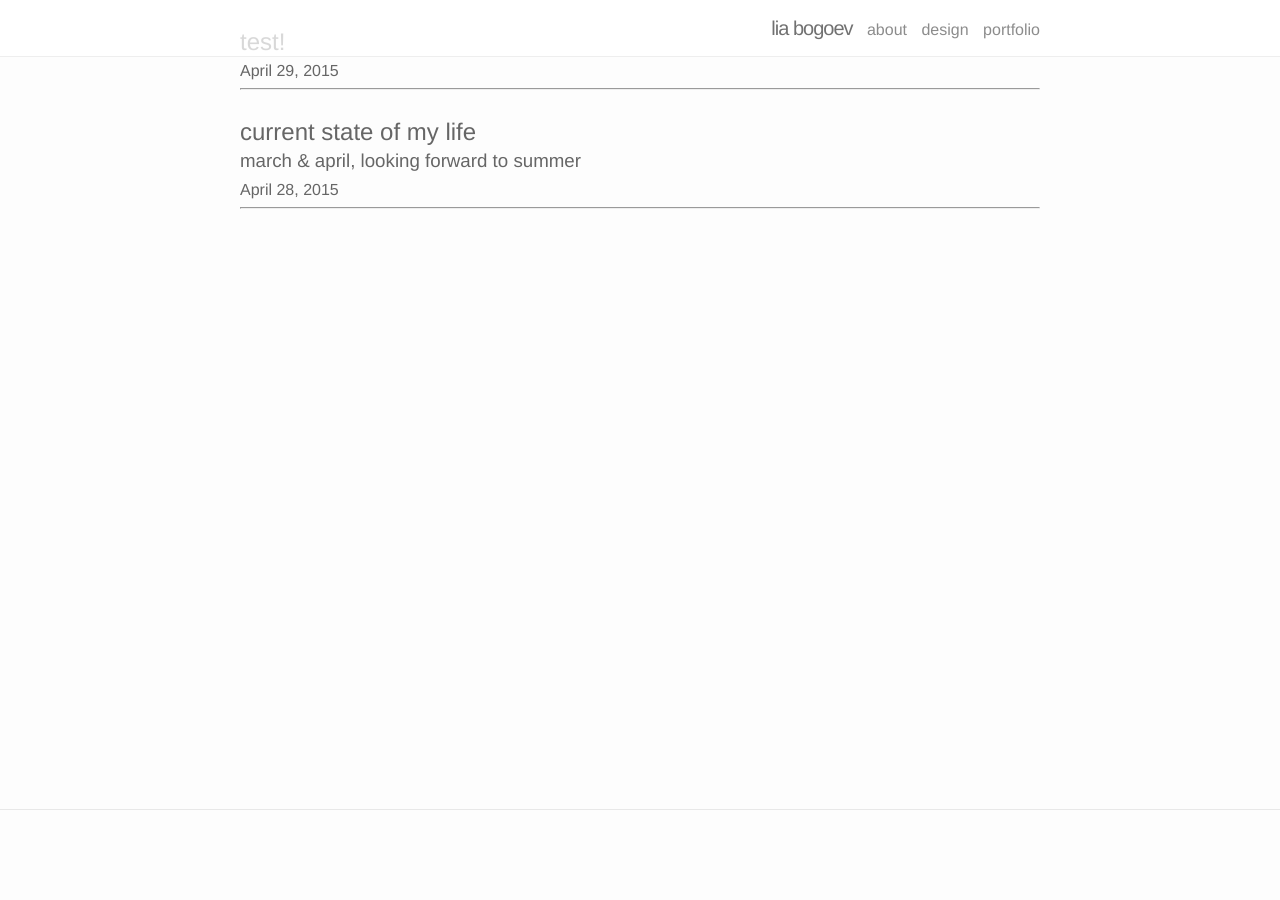
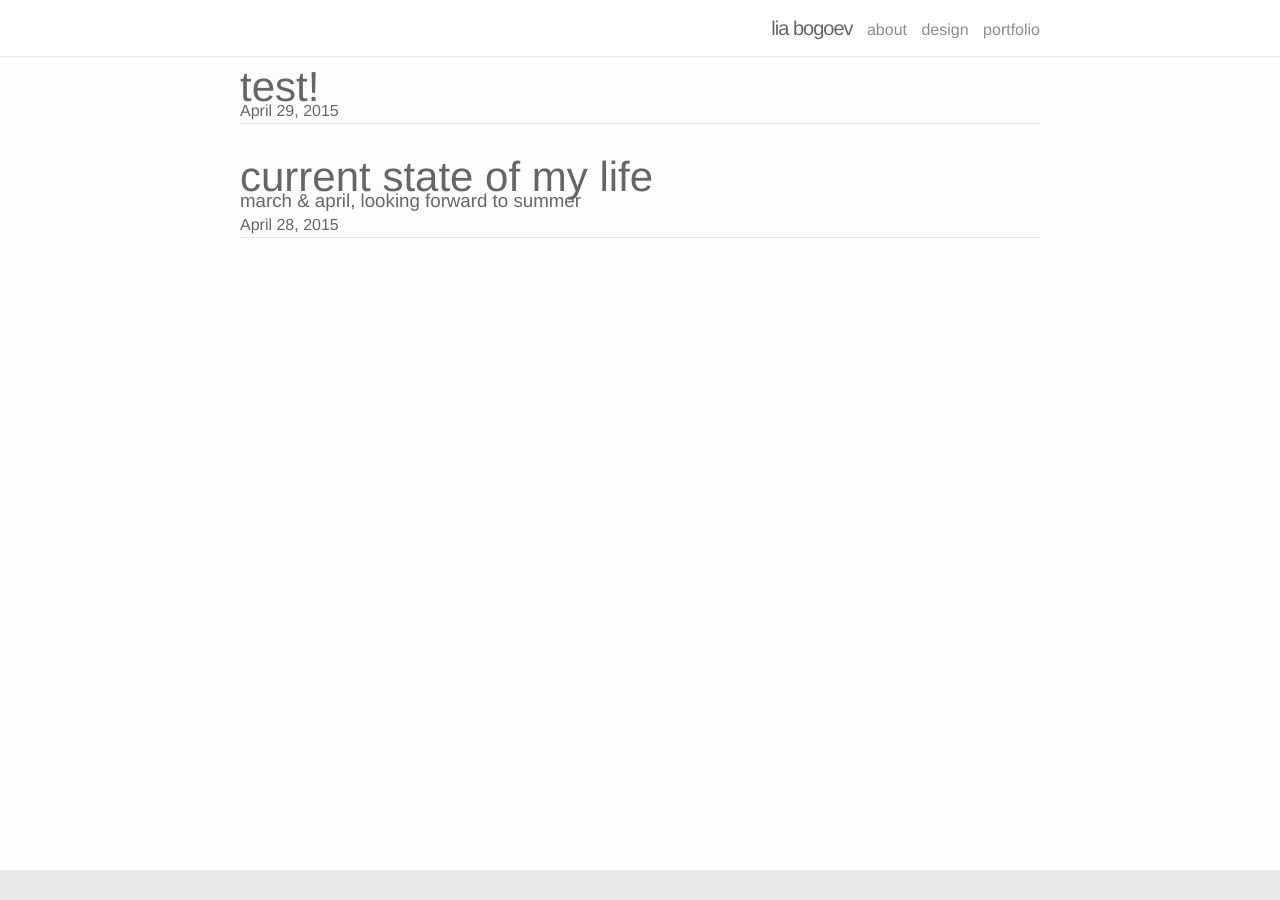
Before and after one commit to Angelo1211/bogoli.github.io, a Jekyll site: the page built from index.html, in a window 1280 px wide. Built offline with Jekyll 4.4.1, drawn with Linux system fonts in a browser that asks for light colours; the list of posts is cut into pages by our own code.

Commit message:
Mostly there (for the basics). Next steps: fix annoying little jiggle when you click from post-list to post. Something about padding/margin within the wrapper is different on index.html and post default.

```diff
--- a/_sass/_base.scss
+++ b/_sass/_base.scss
@@ -9,14 +9,17 @@
 }
 
 
+
 /** Declaring stuff   **/
 $base-font-family:      Helvetica, sans-serif;
 $base-line-height:      1.5em;
 $horizontal-spacing-unit:     0px;
-$vertical-spacing-unit:     10px;
+$vertical-spacing-unit:     40px;
+
+
 $text-color:    #666;
 $red:           #FF3636;
-
+$grey-color-dark: #333;
 $nav-height: 56px;
 
 
@@ -38,13 +41,25 @@
 /**
  * Set `margin-bottom` to maintain vertical rhythm
  */
-h1, h2, h3, h4, h5, h6,
 p, blockquote, pre,
 ul, ol, dl, figure,
 %vertical-rhythm {
     margin-bottom: $vertical-spacing-unit / 2;
 }
 
+.alignright {
+    float: right;
+}
+
+
+hr{
+    /* Inset, by Dan Eden */
+    border: 0;
+    height: 0;
+    border-top: 1px solid rgba(0, 0, 0, 0.1);
+    border-bottom: 1px solid rgba(255, 255, 255, 0.3);
+
+}
 
 
 /**
@@ -168,8 +183,8 @@
     max-width:         calc(800px - (#{$horizontal-spacing-unit} * 2));
     margin-right: auto;
     margin-left: auto;
-    padding-right: $spacing-unit;
-    padding-left: $spacing-unit;
+    padding-right: $horizontal-spacing-unit;
+    padding-left: $horizontal-spacing-unit;
     @extend %clearfix;
 
     @include media-query($on-laptop) {
--- a/_sass/_layout.scss
+++ b/_sass/_layout.scss
@@ -69,73 +69,17 @@
  */
 .site-footer {
     border-top: 1px solid $grey-color-light;
-    padding: $spacing-unit 0;
+    font-size: 10px;
+    background-color: $grey-color-light;
+    padding: 2px;
+    color: #aaa;
     position:fixed;
     left:0px;
     bottom:0px;
-    height:30px;
+    height:25px;
     width:100%;
 }
 
-.footer-heading {
-    font-size: 18px;
-    margin-bottom: $spacing-unit / 2;
-}
-
-.contact-list,
-.social-media-list {
-    list-style: none;
-    margin-left: 0;
-}
-
-.footer-col-wrapper {
-    font-size: 15px;
-    color: $grey-color;
-    margin-left: -$spacing-unit / 2;
-    @extend %clearfix;
-}
-
-.footer-col {
-    float: left;
-    margin-bottom: $spacing-unit / 2;
-    padding-left: $spacing-unit / 2;
-}
-
-.footer-col-1 {
-    width: -webkit-calc(35% - (#{$spacing-unit} / 2));
-    width:         calc(35% - (#{$spacing-unit} / 2));
-}
-
-.footer-col-2 {
-    width: -webkit-calc(20% - (#{$spacing-unit} / 2));
-    width:         calc(20% - (#{$spacing-unit} / 2));
-}
-
-.footer-col-3 {
-    width: -webkit-calc(45% - (#{$spacing-unit} / 2));
-    width:         calc(45% - (#{$spacing-unit} / 2));
-}
-
-@include media-query($on-laptop) {
-    .footer-col-1,
-    .footer-col-2 {
-        width: -webkit-calc(50% - (#{$spacing-unit} / 2));
-        width:         calc(50% - (#{$spacing-unit} / 2));
-    }
-
-    .footer-col-3 {
-        width: -webkit-calc(100% - (#{$spacing-unit} / 2));
-        width:         calc(100% - (#{$spacing-unit} / 2));
-    }
-}
-
-@include media-query($on-palm) {
-    .footer-col {
-        float: none;
-        width: -webkit-calc(100% - (#{$spacing-unit} / 2));
-        width:         calc(100% - (#{$spacing-unit} / 2));
-    }
-}
 
 
 
@@ -143,7 +87,7 @@
  * Page content
  */
 .page-content {
-    padding: $spacing-unit 0;
+    padding: 75px 0;
 }
 
 .page-heading {
@@ -155,8 +99,13 @@
     list-style: none;
 
     > li {
-        margin-bottom: $spacing-unit;
+        margin-bottom: $vertical-spacing-unit;
+
+
     }
+
+
+
 }
 
 .post-meta {
@@ -166,7 +115,7 @@
 
 .post-link {
     display: block;
-    font-size: 24px;
+    font-size: 42px;
 }
 
 
@@ -175,7 +124,7 @@
  * Posts
  */
 .post-header {
-    margin-bottom: $spacing-unit;
+    margin-bottom: $vertical-spacing-unit;
 }
 
 .post-title {
@@ -189,10 +138,9 @@
 }
 
 .post-content {
-    margin-bottom: $spacing-unit;
 
     h2 {
-        font-size: 32px;
+        font-size: 42px;
 
         @include media-query($on-laptop) {
             font-size: 28px;
@@ -200,7 +148,7 @@
     }
 
     h3 {
-        font-size: 26px;
+        font-size: 30px;
 
         @include media-query($on-laptop) {
             font-size: 22px;
```
